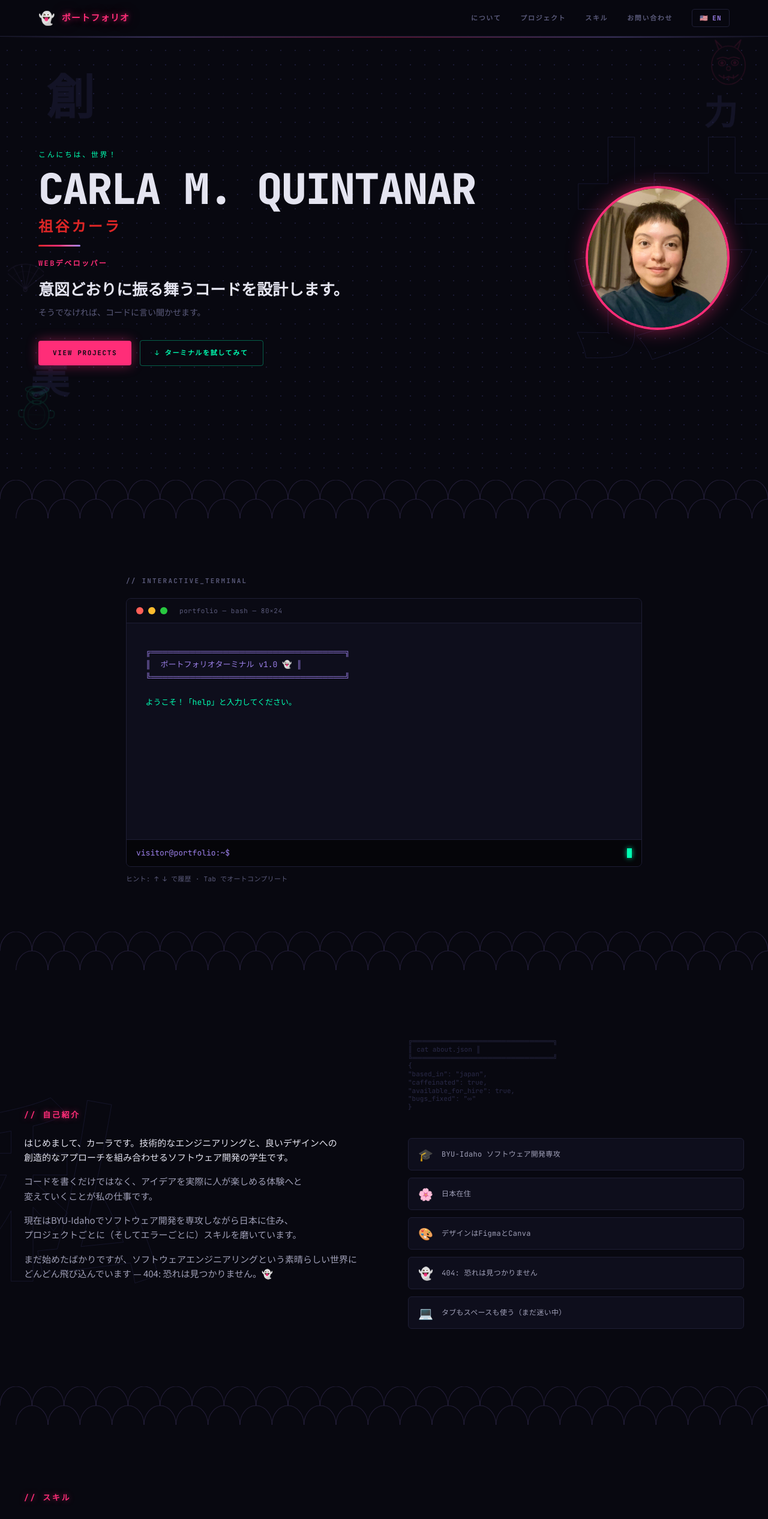
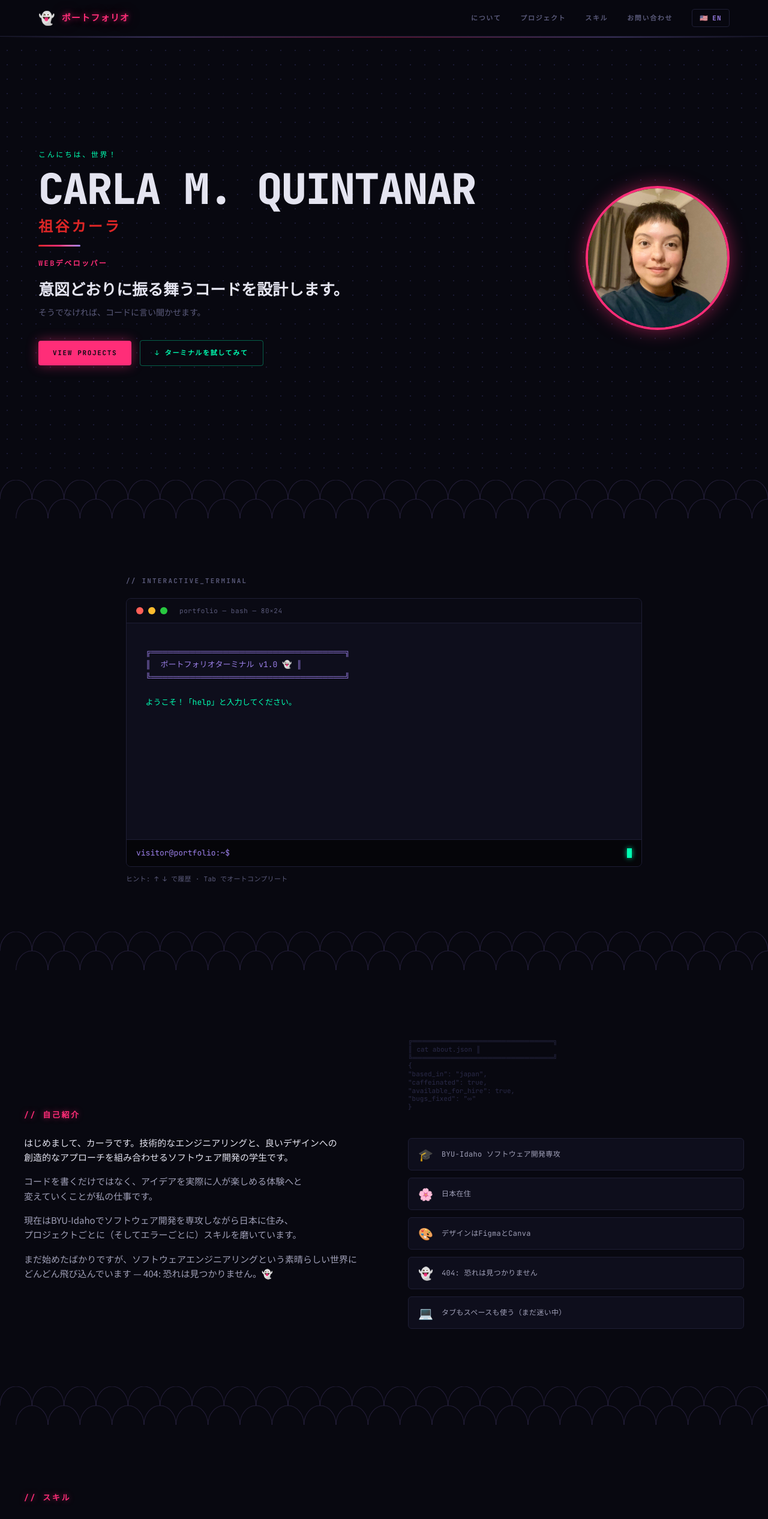
Before and after one commit to carlamq/CarlaMQ, a Next.js app in the folder nextjs-dashboard/: page / in a window 1280 px wide. Shown: the top 2532 px of the page at 60% size. Built offline with nearby package versions, Linux system fonts and the light colour scheme.

Commit message:
colors fixed

```diff
--- a/nextjs-dashboard/components/About.tsx
+++ b/nextjs-dashboard/components/About.tsx
@@ -9,13 +9,6 @@ interface AboutProps {
 export default function About({ content }: AboutProps) {
   return (
     <section id="about" className="relative overflow-hidden py-24 px-6">
-      <div
-        aria-hidden="true"
-        className="absolute left-[-60px] top-1/2 -translate-y-1/2 font-sans text-[320px] font-black text-transparent leading-none select-none pointer-events-none"
-        style={{ WebkitTextStroke: '1px rgba(30,30,60,0.6)' }}
-      >
-        私
-      </div>
 
       <div className="relative z-10 max-w-[1200px] mx-auto grid grid-cols-2 gap-20 items-start">
         <div className="pt-30">
--- a/nextjs-dashboard/components/Hero.tsx
+++ b/nextjs-dashboard/components/Hero.tsx
@@ -2,7 +2,6 @@
 
 import Image from 'next/image'
 import { useState, useRef, type PointerEvent } from 'react'
-import { OniMask, Kappa, TenguFan } from './Yokai'
 
 
 
@@ -64,48 +63,6 @@ export default function Hero({ content, onScrollToTerminal }: HeroProps) {
                   WebkitMaskImage: mask,
               }}
           />
-          {/* Kanji grande de fondo */}
-          <div
-              aria-hidden="true"
-              className="absolute right-[-30px] top-1/2 -translate-y-1/2 font-sans text-[clamp(240px,30vw,440px)] font-black text-transparent leading-none tracking-tighter select-none pointer-events-none"
-              style={{ WebkitTextStroke: '1px rgba(30,30,60,0.7)', animation: 'kanji-fade 1.2s 0.3s ease both' }}
-          >
-              技
-          </div>
-
-          {/* Kanji chiquitos flotantes */}
-          {[
-              { char: '創', className: 'top-[15%] left-[6%] text-[80px]', delay: '0.6s' },
-              { char: '美', className: 'top-[75%] left-[4%] text-[64px]', delay: '0.9s' },
-              { char: '力', className: 'top-[20%] right-[4%] text-[56px]', delay: '1.1s' },
-          ].map(({ char, className, delay }) => (
-              <div
-                  key={char}
-                  aria-hidden="true"
-                  className={`absolute font-sans font-black text-[rgba(30,30,60,0.5)] leading-none select-none pointer-events-none ${className}`}
-                  style={{ animation: `kanji-fade 1s ${delay} ease both, yokai-drift 8s ease-in-out infinite` }}
-              >
-                  {char}
-              </div>
-          ))}
-          {/* Yokai decorativos */}
-          <OniMask style={{
-              position: 'absolute', top: '8%', right: '2%',
-              width: '80px', opacity: 0.12, color: '#ff2d78',
-              animation: 'yokai-drift 7s ease-in-out infinite',
-          }} />
-          <Kappa style={{
-              position: 'absolute', bottom: '8%', left: '2%',
-              width: '70px', opacity: 0.1, color: '#00ffb3',
-              animation: 'yokai-drift 9s 1s ease-in-out infinite',
-          }} />
-          <TenguFan style={{
-              position: 'absolute', top: '55%', left: '1%',
-              width: '60px', opacity: 0.1, color: '#9b7fe8',
-              animation: 'yokai-drift 8s 2s ease-in-out infinite',
-          }} />
-
-
           <div className="relative z-10 max-w-[1200px] mx-auto px-6 w-full grid grid-cols-[1fr_auto] items-center gap-10"> {/* El guion bajo _ dentro de los corchetes representa un espacio (en clases de Tailwind no puedes poner espacios literales)*/}
             <div>
               <p className="font-mono text-xs font-medium text-gaccent tracking-[0.22em] mb-3">
--- a/nextjs-dashboard/components/Skills.tsx
+++ b/nextjs-dashboard/components/Skills.tsx
@@ -8,13 +8,6 @@ interface SkillsProps {
 export default function Skills({ content }: SkillsProps) {
   return (
     <section id="skills" className="relative overflow-hidden py-24 px-6">
-      <div
-        aria-hidden="true"
-        className="absolute right-[-60px] top-1/2 -translate-y-1/2 font-sans text-[320px] font-black text-transparent leading-none select-none pointer-events-none"
-        style={{ WebkitTextStroke: '1px rgba(30,30,60,0.6)' }}
-      >
-        力
-      </div>
 
       <div className="relative z-10 max-w-[1200px] mx-auto">
         <h2
```
